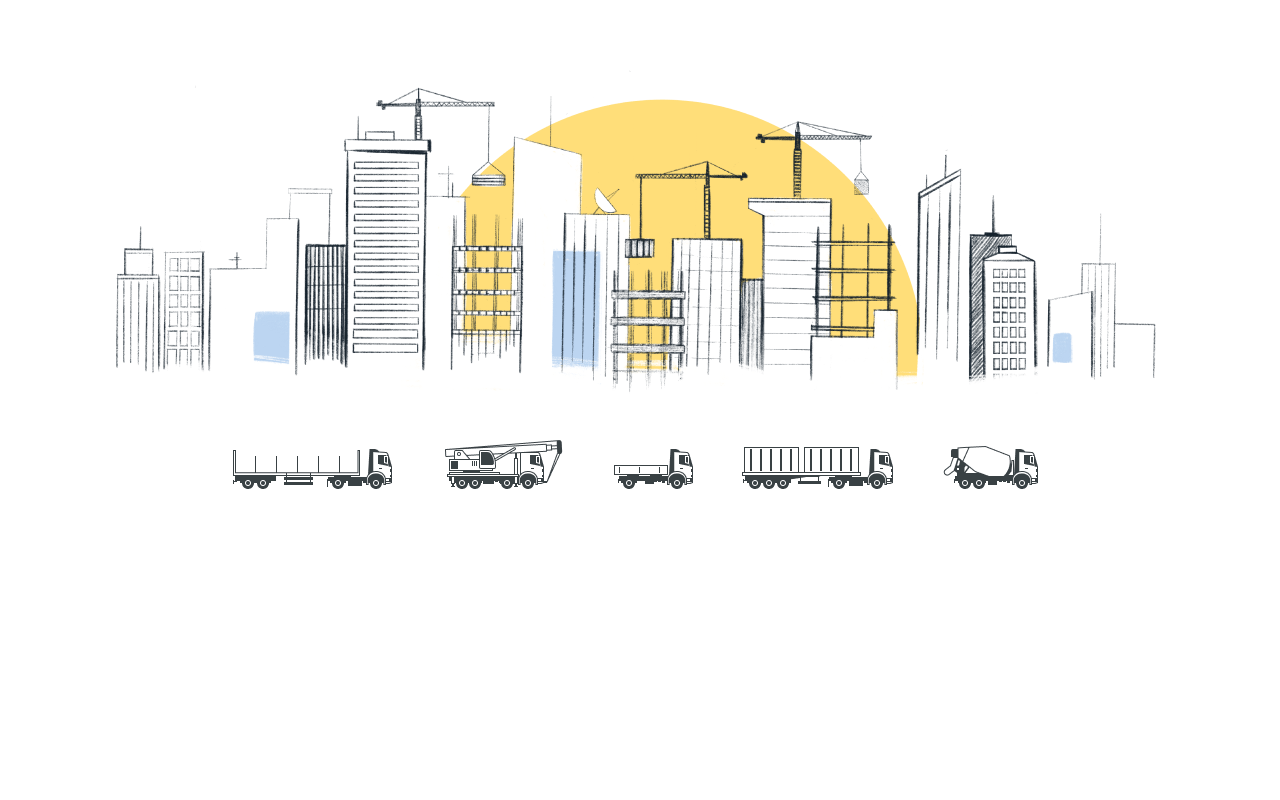
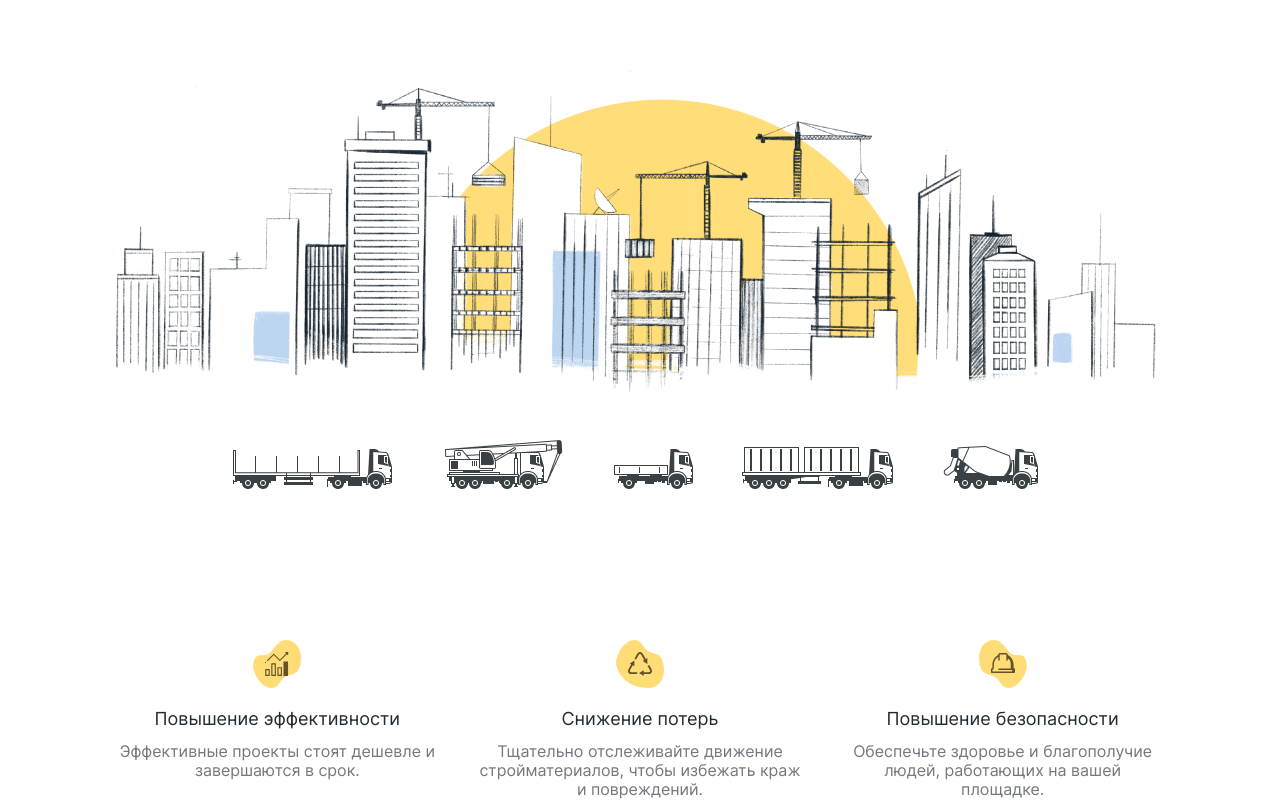
Before and after one commit to Kady2020/constr-control, a website: page src/index.html in a window 1280 px wide. Shown: the part 365-1165 px from the top of the page. Before the commit the page ends 855 px from the top, so only its background shows below. Drawn offline with nearby package versions, Linux system fonts and the light colour scheme; files that its build step writes are made by us from their sources; files whose address does not match are found by name.

Commit message:
completed block advantages

```diff
--- a/gulp/version.json
+++ b/gulp/version.json
@@ -1,3 +1,3 @@
 {
-    "main": "20220314102025"
+    "main": "20220314104556"
 }
--- a/src/html/advantages.html
+++ b/src/html/advantages.html
@@ -0,0 +1,42 @@
+<div class="page__advantages advantages">
+  <div class="advantages__container">
+    <div class="advantages__row">
+      <div class="advantages__column">
+        <div class="advantages__icon">
+          <img src="@img/advantages/01.svg" alt="Иконка повышения эффективности">
+        </div>
+        <div class="advantages__header header-block header-block_small header-block_center">
+          <div class="header-block__title">Повышение эффективности</div>
+          <div class="header-block__sub-title">
+            Эффективные проекты стоят дешевле
+            и завершаются в срок.
+          </div>
+        </div>
+      </div>
+
+      <div class="advantages__column">
+        <div class="advantages__icon">
+          <img src="@img/advantages/02.svg" alt="Иконка cнижения потерь">
+        </div>
+        <div class="advantages__header header-block header-block_small header-block_center">
+          <div class="header-block__title">Снижение потерь</div>
+          <div class="header-block__sub-title">
+            Тщательно отслеживайте движение стройматериалов, чтобы избежать краж и повреждений.
+          </div>
+        </div>
+      </div>
+
+      <div class="advantages__column">
+        <div class="advantages__icon">
+          <img src="@img/advantages/03.svg" alt="Иконка повышения безопасности">
+        </div>
+        <div class="advantages__header header-block header-block_small header-block_center">
+          <div class="header-block__title">Повышение безопасности</div>
+          <div class="header-block__sub-title">
+            Обеспечьте здоровье и благополучие людей, работающих на вашей площадке.
+          </div>
+        </div>
+      </div>
+    </div>
+  </div>
+</div>
--- a/src/scss/main.scss
+++ b/src/scss/main.scss
@@ -60,6 +60,13 @@ body {
 
 .page {
   flex: 1 1 auto;
+
+  &__intro,
+  &__advantages {
+    &:not(:last-child) {
+      @include respValue('margin-bottom', 150, 60, 1);
+    }
+  }
 }
 /*==================== BASIC PARAMETERS ====================*/
 
@@ -604,3 +611,62 @@ body {
   }
 }
 /*==================== INTRO ====================*/
+
+/*==================== ADVANTAGES ====================*/
+.advantages {
+  &__row {
+    display: flex;
+    flex-wrap: wrap;
+    justify-content: center;
+    margin: 0 -20px;
+
+    @media (max-width: 924.98px) {
+      margin-bottom: -25px;
+    }
+
+    @media (max-width: 628.98px) {
+      margin: 0 0 -20px;
+    }
+  }
+
+  &__column {
+    flex: 0 1 33.3333%;
+    padding: 0 20px;
+    display: flex;
+    flex-direction: column;
+
+    @media (max-width: 924.98px) {
+      flex: 0 1 50%;
+      padding-bottom: 25px;
+    }
+
+    @media (max-width: 628.98px) {
+      flex: 0 1 100%;
+      padding: 0 0 20px;
+    }
+  }
+
+  &__icon {
+    max-width: 48px;
+    margin: 0 auto;
+
+    &:not(:last-child) {
+      margin-bottom: 20px;
+    }
+
+    img {
+      width: 100%;
+      height: 100%;
+      object-fit: cover;
+    }
+  }
+
+  &__header {
+    flex: 1 1 auto;
+
+    &:not(:last-child) {
+      margin-bottom: 20px;
+    }
+  }
+}
+/*==================== ADVANTAGES ====================*/
```
Also changed, not shown: dist/css/main.css, dist/css/main.min.css, dist/img/advantages/01.svg (added), dist/img/advantages/02.svg (added), dist/img/advantages/03.svg (added), dist/index.html, src/img/advantages/01.svg (added), src/img/advantages/02.svg (added), src/img/advantages/03.svg (added).
